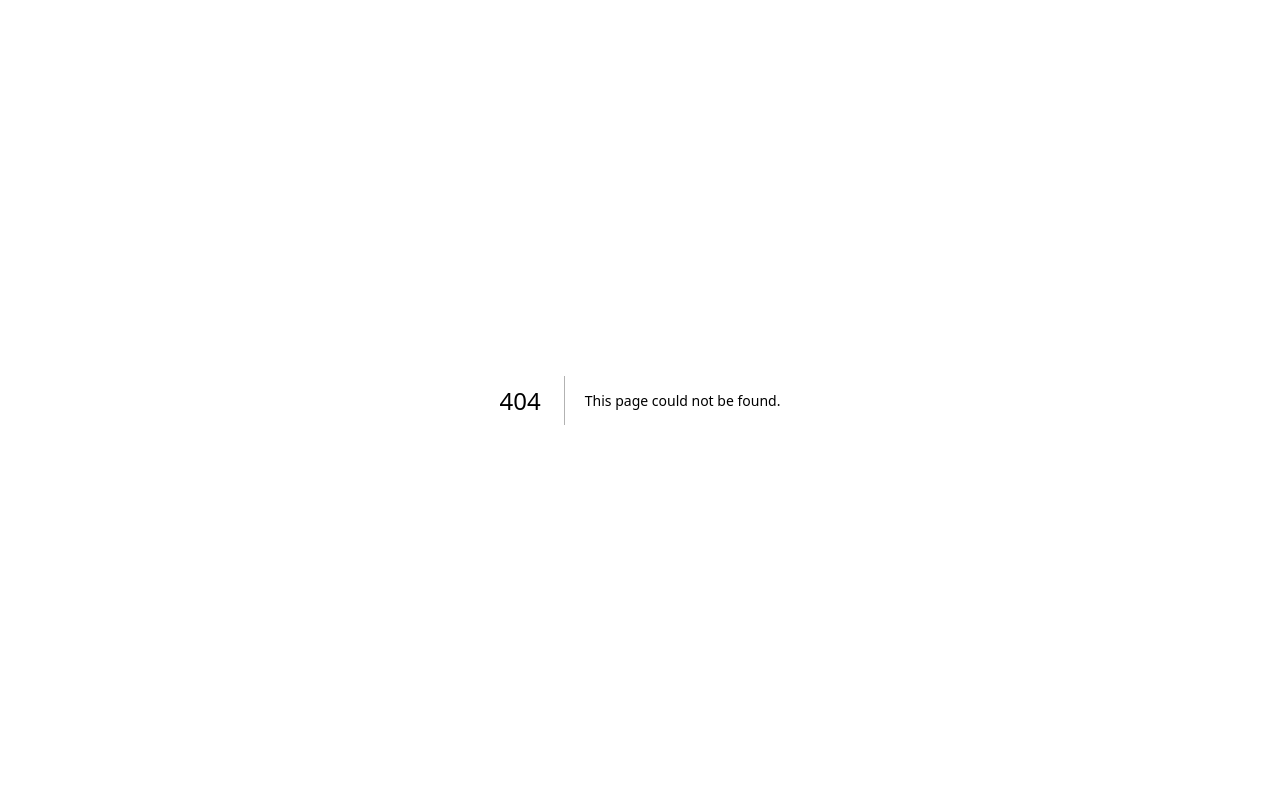
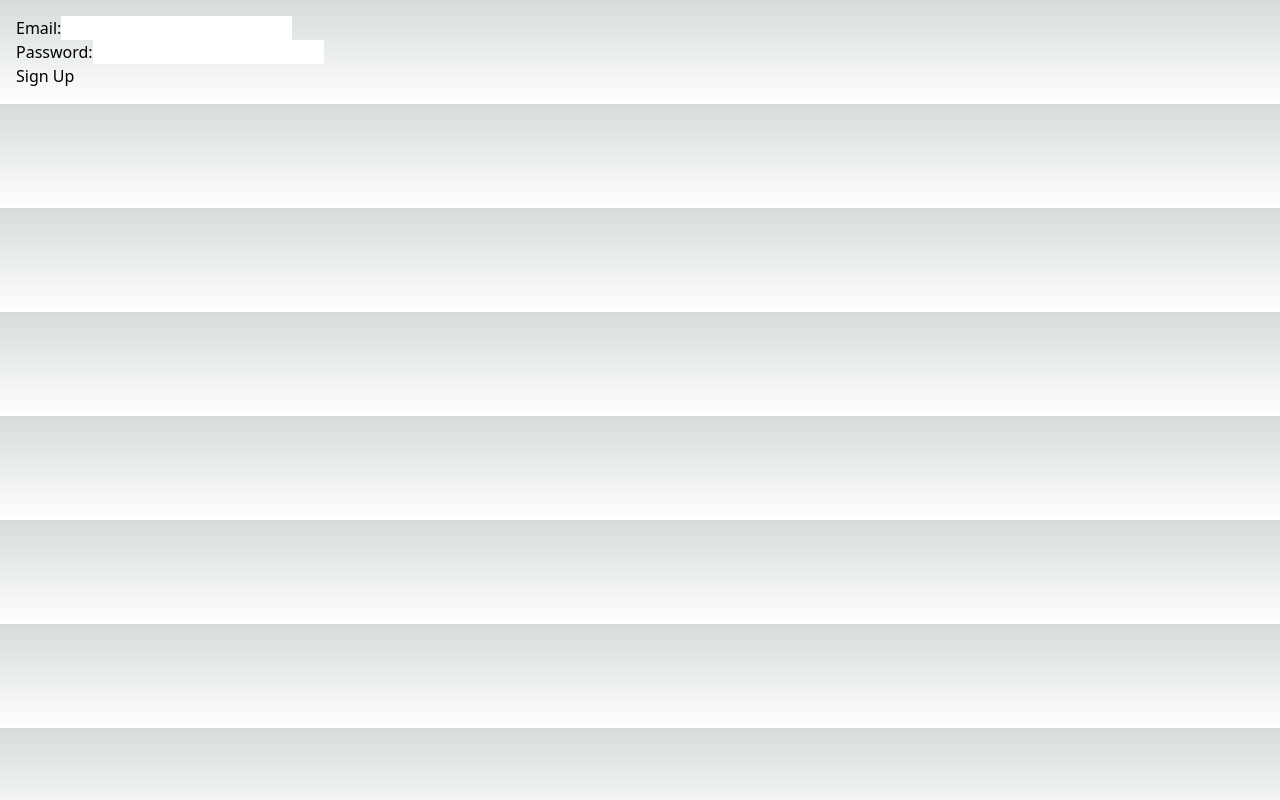
Before and after one commit to Theresalin39/CS4620, a Next.js app: page /signup in a window 1280 px wide. Before the commit this address had no page. Built offline with nearby package versions, Linux system fonts and the light colour scheme.

Commit message:
sign in system

```diff
--- /dev/null
+++ b/src/components/Layout.js
@@ -0,0 +1,57 @@
+import { useEffect, useState } from 'react';
+import { useRouter } from 'next/router';
+import { supabase } from '../lib/supabase';
+
+const Layout = ({ children }) => {
+  const [user, setUser] = useState(null);
+  const router = useRouter();
+
+  useEffect(() => {
+    const session = supabase.auth.session();
+    setUser(session?.user || null);
+
+    const { data: listener } = supabase.auth.onAuthStateChange((_event, session) => {
+      setUser(session?.user || null);
+    });
+
+    return () => {
+      listener.unsubscribe();
+    };
+  }, []);
+
+  const handleSignOut = async () => {
+    await supabase.auth.signOut();
+    setUser(null);
+    router.push('/signin');
+  };
+
+  return (
+    <div>
+      {/* Navbar or Header */}
+      <nav className="bg-gray-800 text-white p-4">
+        <div className="container mx-auto flex justify-between items-center">
+          <span className="text-xl font-semibold">My App</span>
+          {user ? (
+            <button onClick={handleSignOut} className="bg-red-500 hover:bg-red-700 text-white font-bold py-2 px-4 rounded">
+              Sign Out
+            </button>
+          ) : (
+            <button onClick={() => router.push('/signin')} className="bg-blue-500 hover:bg-blue-700 text-white font-bold py-2 px-4 rounded">
+              Sign In
+            </button>
+          )}
+        </div>
+      </nav>
+      {/* Main Content */}
+      <main className="container mx-auto p-4">
+        {children}
+      </main>
+      {/* Footer */}
+      <footer className="bg-gray-200 text-center text-sm p-4 absolute bottom-0 w-full">
+        © {new Date().getFullYear()} My App
+      </footer>
+    </div>
+  );
+};
+
+export default Layout;
--- /dev/null
+++ b/src/lib/auth.js
@@ -0,0 +1,18 @@
+import { supabase } from '../lib/supabase';
+
+export const signUp = async (email, password) => {
+  const { user, session, error } = await supabase.auth.signUp({ email, password });
+  if (error) throw error;
+  return { user, session };
+};
+
+export const signIn = async (email, password) => {
+  const { user, session, error } = await supabase.auth.signIn({ email, password });
+  if (error) throw error;
+  return { user, session };
+};
+
+export const signOut = async () => {
+  const { error } = await supabase.auth.signOut();
+  if (error) throw error;
+};
--- a/src/pages/courses/index.jsx
+++ b/src/pages/courses/index.jsx
@@ -1,5 +1,5 @@
 import React, { useEffect, useState } from 'react';
-import supabase from '../../lib/supabase'; // Adjust the path as necessary
+import supabase from '../../lib/supabase';
 import CourseCard from '../../components/CourseCard';
 
 const CoursesPage = () => {
--- /dev/null
+++ b/src/pages/forgot-password.js
@@ -0,0 +1,38 @@
+import React, { useState } from 'react';
+import { supabase } from '../lib/supabase';
+
+export default function ForgotPassword() {
+  const [email, setEmail] = useState('');
+  const [submitted, setSubmitted] = useState(false);
+
+  const handleSubmit = async (e) => {
+    e.preventDefault();
+    const { error } = await supabase.auth.api.resetPasswordForEmail(email);
+    if (error) {
+      console.error('Error in password reset:', error);
+      return;
+    }
+    setSubmitted(true);
+  };
+
+  if (submitted) {
+    return <div>Check your email for the password reset link.</div>;
+  }
+
+  return (
+    <div className="container mx-auto p-4">
+      <form onSubmit={handleSubmit}>
+        <div>
+          <label htmlFor="email">Email:</label>
+          <input
+            id="email"
+            type="email"
+            value={email}
+            onChange={(e) => setEmail(e.target.value)}
+          />
+        </div>
+        <button type="submit">Send Password Reset Email</button>
+      </form>
+    </div>
+  );
+}
--- /dev/null
+++ b/src/pages/protectedPage.js
@@ -0,0 +1,26 @@
+import { useEffect } from 'react';
+import { useRouter } from 'next/router';
+import { useAuth } from '../lib/auth';
+
+const ProtectedPage = () => {
+  const { user, loading } = useAuth();
+  const router = useRouter();
+
+  useEffect(() => {
+    if (!loading && !user) {
+      router.push('/signin');
+    }
+  }, [user, loading, router]);
+
+  if (loading) {
+    return <div>Loading...</div>;
+  }
+
+  if (!user) {
+    return null; // or a loading indicator until the redirect kicks in
+  }
+
+  return <div>Protected content here</div>;
+};
+
+export default ProtectedPage;
--- /dev/null
+++ b/src/pages/signin.js
@@ -0,0 +1,47 @@
+// pages/signin.js
+
+import React, { useState } from 'react';
+import { useRouter } from 'next/router';
+import { signIn } from '../lib/auth'; // adjust the path as necessary
+
+export default function SignIn() {
+  const [email, setEmail] = useState('');
+  const [password, setPassword] = useState('');
+  const router = useRouter();
+
+  const handleSubmit = async (e) => {
+    e.preventDefault();
+    try {
+      await signIn(email, password);
+      router.push('/'); // redirect to home after sign in
+    } catch (error) {
+      console.error('Error signing in:', error);
+    }
+  };
+
+  return (
+    <div className="container mx-auto p-4">
+      <form onSubmit={handleSubmit}>
+        <div>
+          <label htmlFor="email">Email:</label>
+          <input
+            id="email"
+            type="email"
+            value={email}
+            onChange={(e) => setEmail(e.target.value)}
+          />
+        </div>
+        <div>
+          <label htmlFor="password">Password:</label>
+          <input
+            id="password"
+            type="password"
+            value={password}
+            onChange={(e) => setPassword(e.target.value)}
+          />
+        </div>
+        <button type="submit">Sign In</button>
+      </form>
+    </div>
+  );
+}
--- /dev/null
+++ b/src/pages/signup.js
@@ -0,0 +1,45 @@
+import React, { useState } from 'react';
+import { useRouter } from 'next/router';
+import { signUp } from '../lib/auth'; // Adjust the import path as necessary
+
+export default function SignUp() {
+  const [email, setEmail] = useState('');
+  const [password, setPassword] = useState('');
+  const router = useRouter();
+
+  const handleSubmit = async (e) => {
+    e.preventDefault();
+    try {
+      await signUp(email, password);
+      router.push('/signin'); // Redirect to sign in after signing up
+    } catch (error) {
+      console.error('Error signing up:', error);
+    }
+  };
+
+  return (
+    <div className="container mx-auto p-4">
+      <form onSubmit={handleSubmit}>
+        <div>
+          <label htmlFor="email">Email:</label>
+          <input
+            id="email"
+            type="email"
+            value={email}
+            onChange={(e) => setEmail(e.target.value)}
+          />
+        </div>
+        <div>
+          <label htmlFor="password">Password:</label>
+          <input
+            id="password"
+            type="password"
+            value={password}
+            onChange={(e) => setPassword(e.target.value)}
+          />
+        </div>
+        <button type="submit">Sign Up</button>
+      </form>
+    </div>
+  );
+}
```
Also changed, not shown: src/components/Layout.jsx (deleted).
